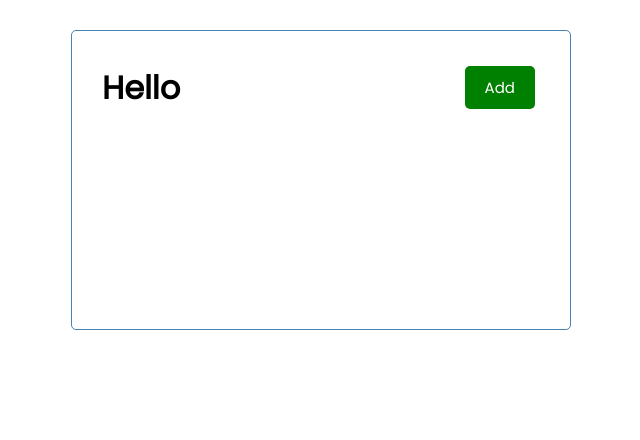
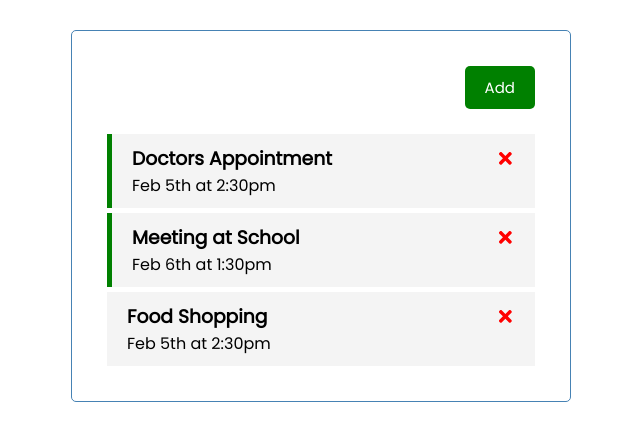
Before and after one commit to jagosia/Full-Stack-Course-LUT, a React (Create React App) app in the folder react/react-app/: page / in a window 1280 px wide. Shown: the top 440 px of the page, without its empty margins (319-959 px from the left). Built offline with nearby package versions, Linux system fonts and the light colour scheme.

Commit message:
added delete and toggle on tasks

```diff
--- a/react/react-app/package.json
+++ b/react/react-app/package.json
@@ -9,6 +9,7 @@
     "@testing-library/user-event": "^13.5.0",
     "react": "^19.1.0",
     "react-dom": "^19.1.0",
+    "react-icons": "^5.5.0",
     "react-scripts": "5.0.1",
     "web-vitals": "^2.1.4"
   },
--- a/react/react-app/src/App.js
+++ b/react/react-app/src/App.js
@@ -1,11 +1,53 @@
-import Header from "./components/Header"
+import { useState } from 'react';
+import Header from './components/Header';
+import Tasks from './components/Tasks';
 
-function App() {
+const App = () => {
+  const [tasks, setTasks] = useState([
+    {
+      id: 1,
+      text: 'Doctors Appointment',
+      day: 'Feb 5th at 2:30pm',
+      reminder: true,
+    },
+    {
+      id: 2,
+      text: 'Meeting at School',
+      day: 'Feb 6th at 1:30pm',
+      reminder: true,
+    },
+    {
+      id: 3,
+      text: 'Food Shopping',
+      day: 'Feb 5th at 2:30pm',
+      reminder: false,
+    },
+  ]);
+
+  // Delete Task
+  const deleteTask = (id) => {
+    setTasks(tasks.filter((task) => task.id !== id));
+  };
+
+  // Toggle Reminder
+  const toggleReminder = (id) => {
+    setTasks(
+      tasks.map((task) =>
+        task.id === id ? { ...task, reminder: !task.reminder } : task
+      )
+    );
+  };
+
   return (
     <div className='container'>
-      <Header title='Hello'/>
+      <Header />
+      {tasks.length > 0 ? (
+        <Tasks tasks={tasks} onDelete={deleteTask} onToggle={toggleReminder} />
+      ) : (
+        'No Tasks To Show'
+      )}
     </div>
-  )
-}
+  );
+};
 
-export default App
+export default App;
--- /dev/null
+++ b/react/react-app/src/components/Task.js
@@ -0,0 +1,21 @@
+import { FaTimes } from 'react-icons/fa'
+
+const Task = ({ task, onDelete, onToggle }) => {
+    return (
+        <div
+            className={`task ${task.reminder && 'reminder'}`}
+            onDoubleClick={() => onToggle(task.id)}
+        >
+            <h3>
+                {task.text}{' '}
+                <FaTimes
+                    style={{ color: 'red', cursor: 'pointer' }}
+                    onClick={() => onDelete(task.id)}
+                />
+            </h3>
+            <p>{task.day}</p>
+        </div>
+    )
+}
+
+export default Task
--- /dev/null
+++ b/react/react-app/src/components/Tasks.js
@@ -0,0 +1,13 @@
+import Task from './Task'
+
+const Tasks = ({ tasks, onDelete, onToggle }) => {
+    return (
+        <>
+            {tasks.map((task, index) => (
+                <Task key={task.id} task={task} onDelete={onDelete} onToggle={onToggle} />
+            ))}
+        </>
+    )
+}
+
+export default Tasks
```
Also changed, not shown: 1 other file (tests, documents, lock files or other folders).
